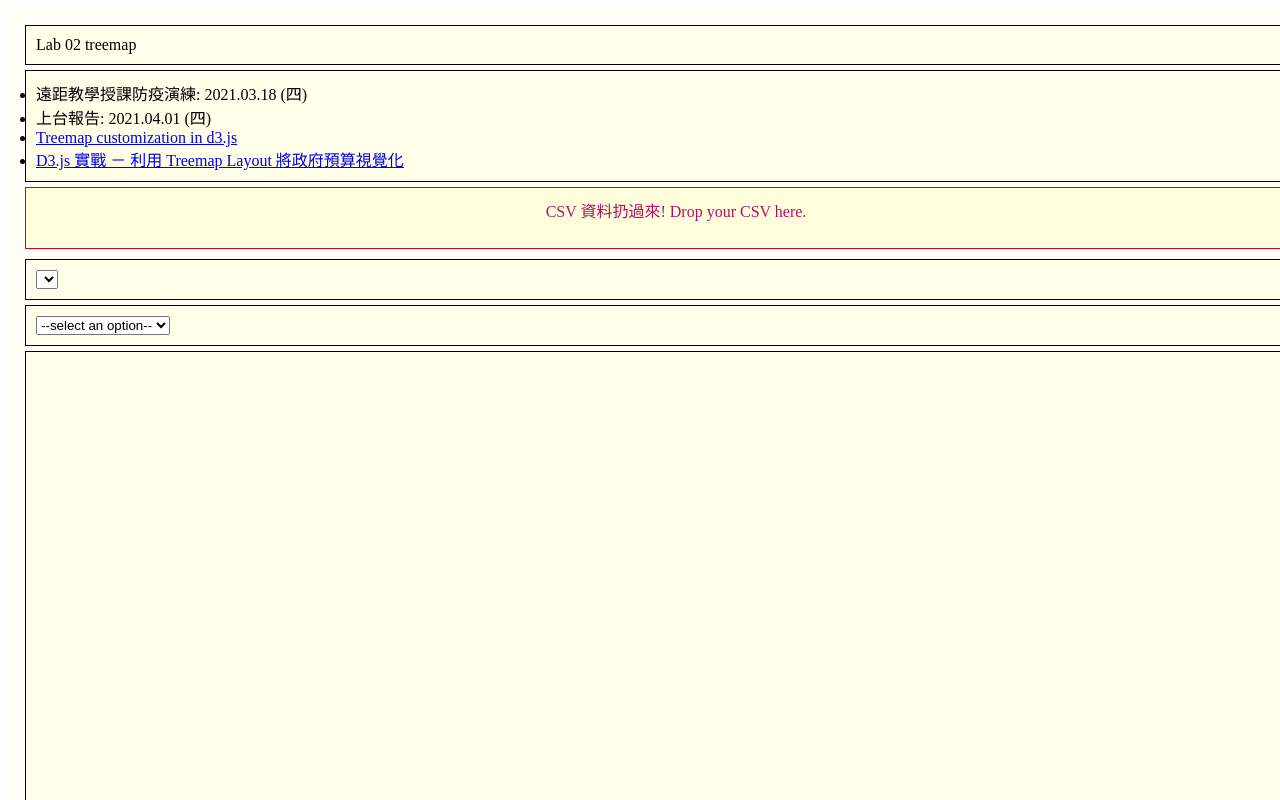
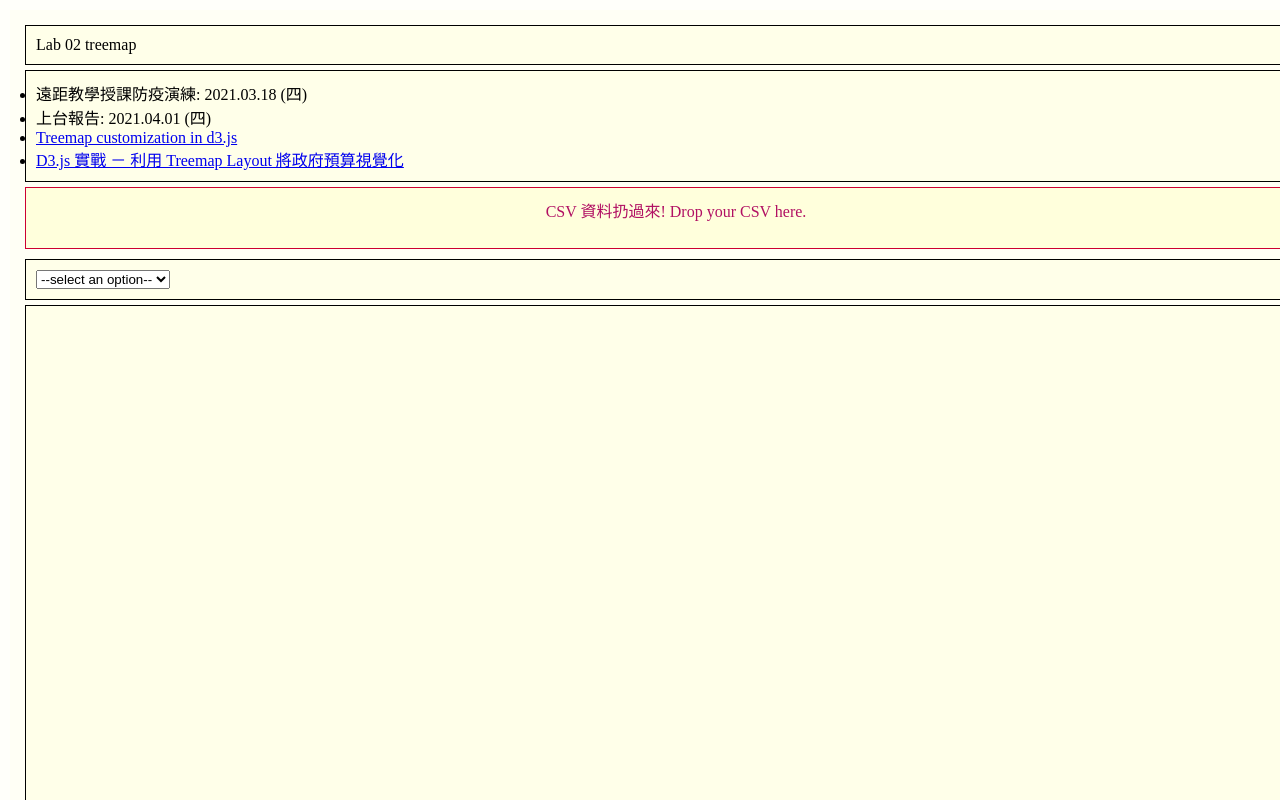
Before and after one commit to whyurso87/vis2021s, a plain HTML site: page lab02/index.html in a window 1280 px wide. Shown: the top 800 px of the page. Drawn offline with nearby package versions, Linux system fonts and the light colour scheme.

Commit message:
Update index.html

```diff
--- a/lab02/index.html
+++ b/lab02/index.html
@@ -83,9 +83,7 @@
 		<div id="dropfile" for="csvfile">
 			CSV 資料扔過來! Drop your CSV here.
 		</div>
-		<div>
-			<select id="ObjectKeys"></select>
-		</div>
+
 
 		<div>
 			<select id="ObjectKeys">
```
